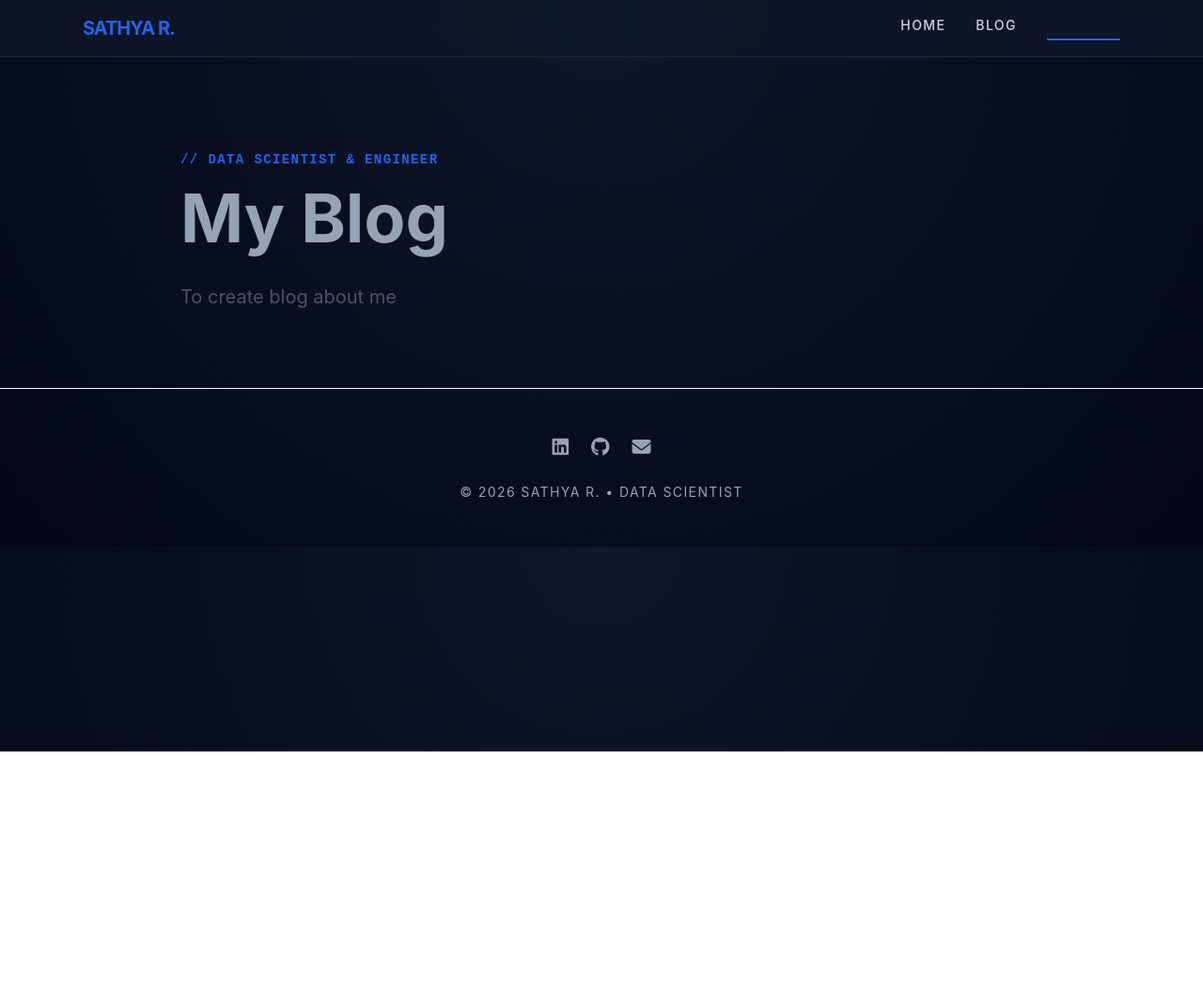
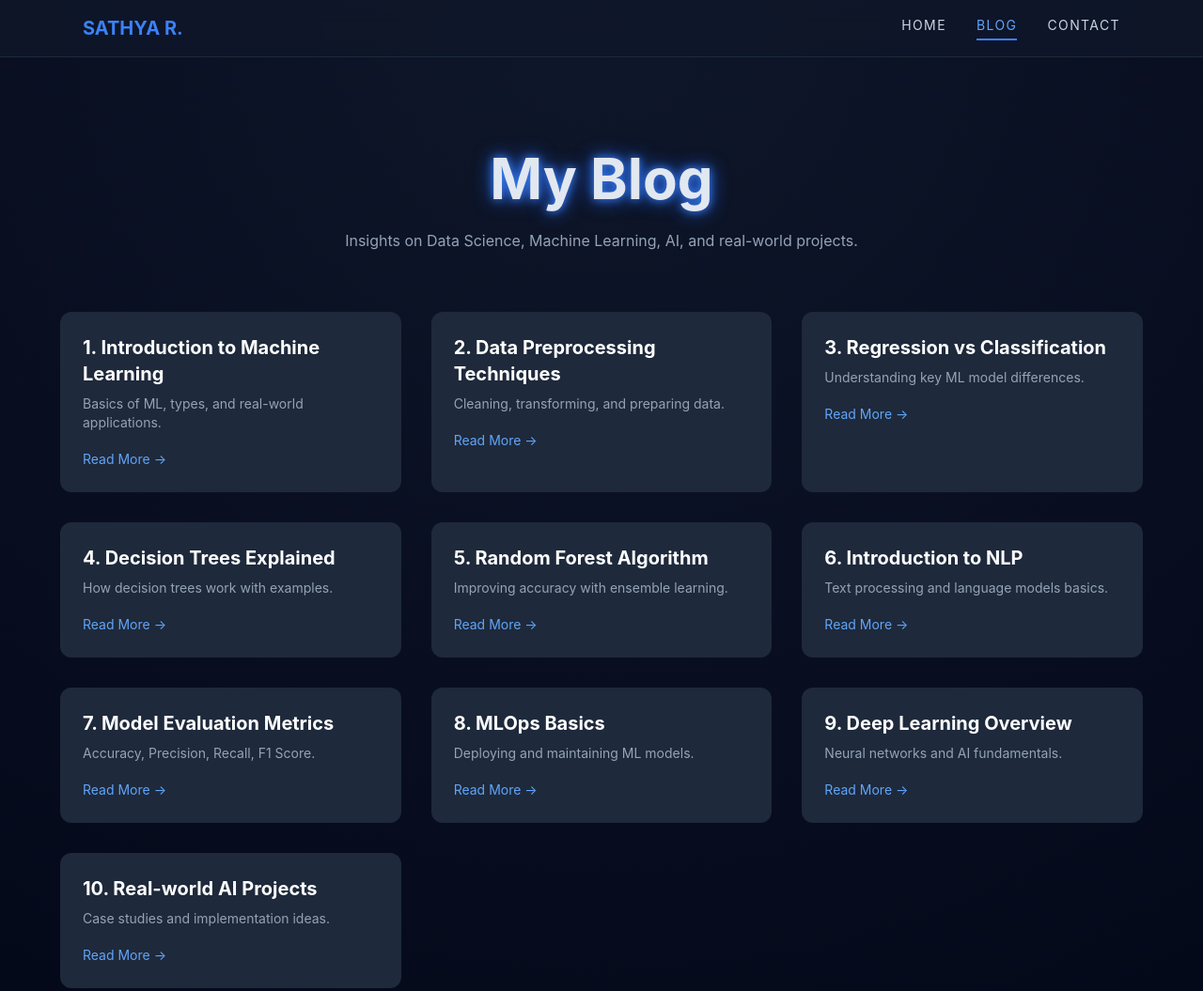
Before and after one commit to RSathyaAP/MyProfile, a plain HTML site: page blog.html in a window 1280 px wide. Shown: the top 1055 px of the page at 94% size. Before the commit the page ends 800 px from the top, so only its background shows below. Drawn offline with nearby package versions, Linux system fonts and the light colour scheme.

Commit message:
blog.html

```diff
--- a/blog.html
+++ b/blog.html
@@ -1,116 +1,142 @@
 <!DOCTYPE html>
 <html lang="en">
 <head>
+    <meta charset="UTF-8">
+    <meta name="viewport" content="width=device-width, initial-scale=1.0">
+    <title>Sathya R | Blog</title>
 
     <script src="https://cdn.tailwindcss.com"></script>
     <link rel="stylesheet" href="https://cdnjs.cloudflare.com/ajax/libs/font-awesome/6.4.0/css/all.min.css">
+
     <style>
-
         body {
             background: radial-gradient(circle at top, #0f172a, #020617);
             color: #e2e8f0;
+            font-family: 'Inter', sans-serif;
         }
-        .hero {
-      background: linear-gradient(135deg, #0a0f2c, #020617);
-    }
 
-    .hero h1 {
-      color: #ffffff;
-      font-weight: 700;
-    }
-
-    .hero p {
-      color: #cbd5e1;
-    }
-        /* Mobile friendly */
-        /* Tablets and larger */
-    @media (min-width: 768px) {
-      .container { display: flex; }
-    }
-
-    /* Desktops */
-    @media (min-width: 1024px) {
-      .container { padding: 40px; }
-    }
-
-        /* Anime Glow Text */
         .glow {
-            font-family: 'Orbitron', sans-serif;
             text-shadow: 0 0 10px #3b82f6, 0 0 20px #2563eb;
         }
 
-        /* Cursor Glow */
-        .cursor-glow {
-            position: fixed;
-            width: 200px;
-            height: 200px;
-            background: radial-gradient(circle, rgba(59,130,246,0.3), transparent);
-            pointer-events: none;
-            transform: translate(-50%, -50%);
-            z-index: 9999;
-        }
-
-        /* Card Hover Animation */
         .card:hover {
-            transform: translateY(-10px) scale(1.02);
+            transform: translateY(-8px) scale(1.02);
             transition: 0.3s ease;
         }
-
-        /* Fade animation */
-        .fade-in {
-            opacity: 0;
-            transform: translateY(30px);
-            transition: all 0.6s ease;
-        }
-        .fade-in.visible {
-            opacity: 1;
-            transform: translateY(0);
-        }
-
-        @import url('https://fonts.googleapis.com/css2?family=Inter:wght@300;400;600;700&family=JetBrains+Mono&display=swap');
-        body { font-family: 'Inter', sans-serif; }
-        .mono { font-family: 'JetBrains Mono', monospace; }
-
     </style>
 </head>
-<body class="bg-white text-slate-900 scroll-smooth">
-    <nav class="fixed w-full z-50 bg-slate-900/80 backdrop-blur-md border-b border-slate-800">
-        <div class="max-w-6xl mx-auto px-6 py-4 flex justify-between items-center">
-            <span class="text-xl font-bold tracking-tighter text-blue-600">SATHYA R.</span>
-            <div class="hidden md:flex space-x-8 text-sm font-medium uppercase tracking-widest text-slate-300">
-                <a href="index.html" class="hover:text-blue-600 transition">Home</a>
-                <a href="blog.html" class="hover:text-blue-600 transition">Blog</a>
-                <a href="mailto:sathyar1909@gmail.com" class="text-slate-900 border-b-2 border-blue-600 pb-1">Contact</a>
-            </div>
+
+<body class="scroll-smooth">
+
+<!-- Navbar -->
+<nav class="fixed w-full z-50 bg-slate-900/80 backdrop-blur-md border-b border-slate-800">
+    <div class="max-w-6xl mx-auto px-6 py-4 flex justify-between items-center">
+        <span class="text-xl font-bold text-blue-500">SATHYA R.</span>
+        <div class="hidden md:flex space-x-8 text-sm uppercase tracking-widest text-slate-300">
+            <a href="index.html" class="hover:text-blue-400">Home</a>
+            <a href="#" class="text-blue-400 border-b-2 border-blue-500 pb-1">Blog</a>
+            <a href="mailto:sathyar1909@gmail.com" class="hover:text-blue-400">Contact</a>
         </div>
-    </nav>
+    </div>
+</nav>
 
+<!-- Hero -->
+<section class="pt-40 pb-16 px-6 text-center">
+    <h1 class="text-5xl md:text-6xl font-bold glow mb-6">My Blog</h1>
+    <p class="text-slate-400 max-w-2xl mx-auto">
+        Insights on Data Science, Machine Learning, AI, and real-world projects.
+    </p>
+</section>
 
-    <section class="pt-40 pb-20 px-6">
-        <div class="max-w-4xl mx-auto">
-            <h2 class="mono text-blue-600 text-sm font-bold uppercase mb-4 tracking-widest">// Data Scientist & Engineer</h2>
-            <h1 class="text-5xl md:text-7xl font-bold text-slate-900 leading-tight mb-8">
-              <span class="text-slate-400">My Blog</span>
-            </h1>
-            <p class="text-xl text-slate-600 leading-relaxed max-w-2xl">
-               To create blog about me
-            </p>
+<!-- Blog Grid -->
+<section class="px-6 pb-20">
+    <div class="max-w-6xl mx-auto grid md:grid-cols-2 lg:grid-cols-3 gap-8">
+
+        <!-- Blog Card -->
+        <!-- Repeat this block for all 10 blogs -->
+
+        <!-- 1 -->
+        <div class="card bg-slate-800 p-6 rounded-xl">
+            <h3 class="text-xl font-bold text-white mb-2">1. Introduction to Machine Learning</h3>
+            <p class="text-slate-400 text-sm mb-4">Basics of ML, types, and real-world applications.</p>
+            <a href="blog1.html" class="text-blue-400 text-sm">Read More →</a>
         </div>
-    </section>
 
+        <!-- 2 -->
+        <div class="card bg-slate-800 p-6 rounded-xl">
+            <h3 class="text-xl font-bold text-white mb-2">2. Data Preprocessing Techniques</h3>
+            <p class="text-slate-400 text-sm mb-4">Cleaning, transforming, and preparing data.</p>
+            <a href="#" class="text-blue-400 text-sm">Read More →</a>
+        </div>
 
+        <!-- 3 -->
+        <div class="card bg-slate-800 p-6 rounded-xl">
+            <h3 class="text-xl font-bold text-white mb-2">3. Regression vs Classification</h3>
+            <p class="text-slate-400 text-sm mb-4">Understanding key ML model differences.</p>
+            <a href="#" class="text-blue-400 text-sm">Read More →</a>
+        </div>
 
+        <!-- 4 -->
+        <div class="card bg-slate-800 p-6 rounded-xl">
+            <h3 class="text-xl font-bold text-white mb-2">4. Decision Trees Explained</h3>
+            <p class="text-slate-400 text-sm mb-4">How decision trees work with examples.</p>
+            <a href="#" class="text-blue-400 text-sm">Read More →</a>
+        </div>
 
-    <footer class="py-12 border-t border-slate-100 text-center">
-        <div class="flex justify-center space-x-6 mb-6">
-            <a href="#" class="text-slate-400 hover:text-blue-600 transition text-xl"><i class="fab fa-linkedin"></i></a>
-            <a href="#" class="text-slate-400 hover:text-blue-600 transition text-xl"><i class="fab fa-github"></i></a>
-            <a href="#" class="text-slate-400 hover:text-blue-600 transition text-xl"><i class="fas fa-envelope"></i></a>
+        <!-- 5 -->
+        <div class="card bg-slate-800 p-6 rounded-xl">
+            <h3 class="text-xl font-bold text-white mb-2">5. Random Forest Algorithm</h3>
+            <p class="text-slate-400 text-sm mb-4">Improving accuracy with ensemble learning.</p>
+            <a href="#" class="text-blue-400 text-sm">Read More →</a>
         </div>
-        <p class="text-slate-400 text-sm tracking-widest uppercase">© 2026 Sathya R. • Data Scientist</p>
-    </footer>
 
+        <!-- 6 -->
+        <div class="card bg-slate-800 p-6 rounded-xl">
+            <h3 class="text-xl font-bold text-white mb-2">6. Introduction to NLP</h3>
+            <p class="text-slate-400 text-sm mb-4">Text processing and language models basics.</p>
+            <a href="#" class="text-blue-400 text-sm">Read More →</a>
+        </div>
 
+        <!-- 7 -->
+        <div class="card bg-slate-800 p-6 rounded-xl">
+            <h3 class="text-xl font-bold text-white mb-2">7. Model Evaluation Metrics</h3>
+            <p class="text-slate-400 text-sm mb-4">Accuracy, Precision, Recall, F1 Score.</p>
+            <a href="#" class="text-blue-400 text-sm">Read More →</a>
+        </div>
+
+        <!-- 8 -->
+        <div class="card bg-slate-800 p-6 rounded-xl">
+            <h3 class="text-xl font-bold text-white mb-2">8. MLOps Basics</h3>
+            <p class="text-slate-400 text-sm mb-4">Deploying and maintaining ML models.</p>
+            <a href="#" class="text-blue-400 text-sm">Read More →</a>
+        </div>
+
+        <!-- 9 -->
+        <div class="card bg-slate-800 p-6 rounded-xl">
+            <h3 class="text-xl font-bold text-white mb-2">9. Deep Learning Overview</h3>
+            <p class="text-slate-400 text-sm mb-4">Neural networks and AI fundamentals.</p>
+            <a href="#" class="text-blue-400 text-sm">Read More →</a>
+        </div>
+
+        <!-- 10 -->
+        <div class="card bg-slate-800 p-6 rounded-xl">
+            <h3 class="text-xl font-bold text-white mb-2">10. Real-world AI Projects</h3>
+            <p class="text-slate-400 text-sm mb-4">Case studies and implementation ideas.</p>
+            <a href="#" class="text-blue-400 text-sm">Read More →</a>
+        </div>
+
+    </div>
+</section>
+
+<!-- Footer -->
+<footer class="py-12 border-t border-slate-800 text-center">
+    <div class="flex justify-center space-x-6 mb-6">
+        <a href="#" class="text-slate-400 hover:text-blue-500 text-xl"><i class="fab fa-linkedin"></i></a>
+        <a href="#" class="text-slate-400 hover:text-blue-500 text-xl"><i class="fab fa-github"></i></a>
+        <a href="#" class="text-slate-400 hover:text-blue-500 text-xl"><i class="fas fa-envelope"></i></a>
+    </div>
+    <p class="text-slate-500 text-sm uppercase">© 2026 Sathya R • Data Scientist</p>
+</footer>
 
 </body>
 </html>
```
